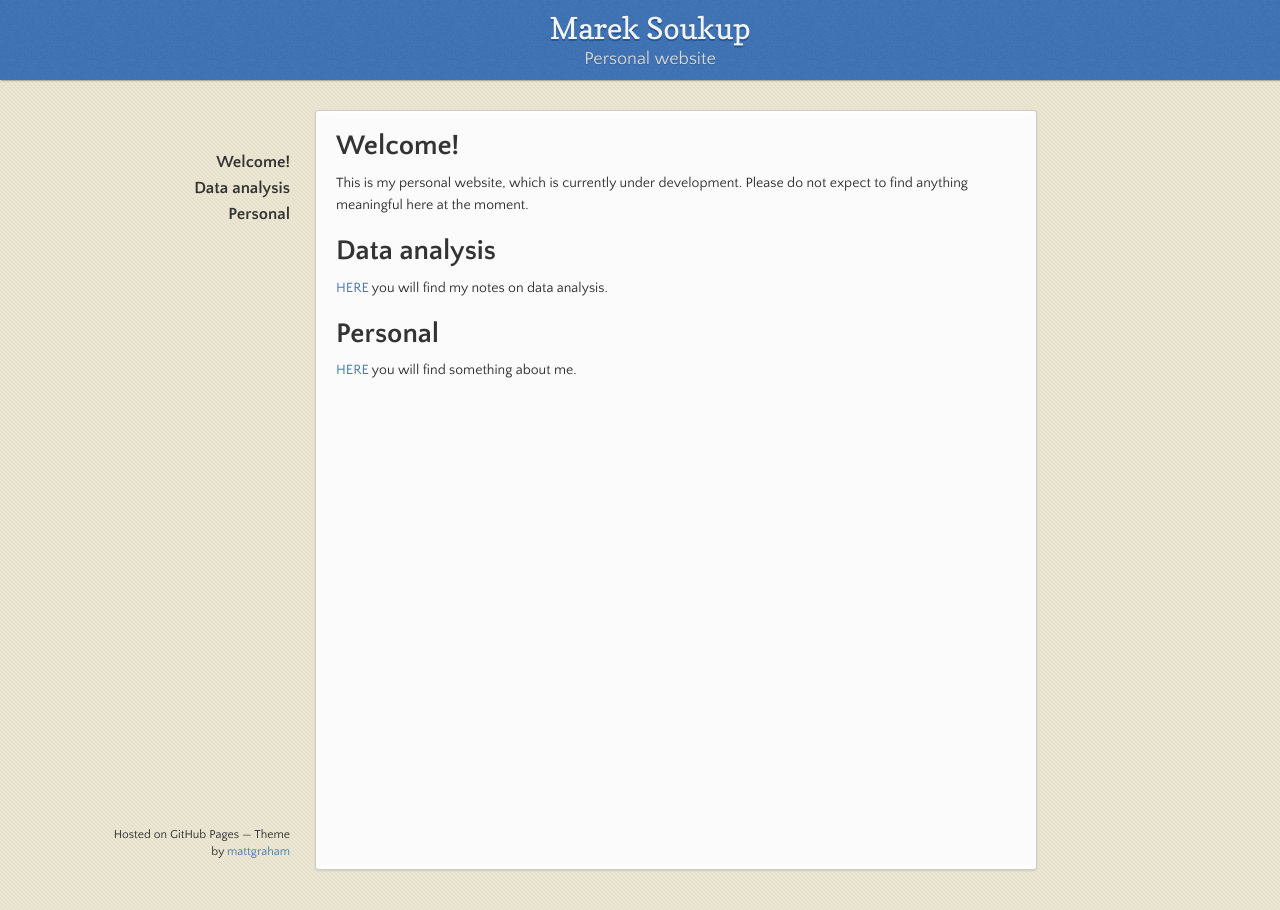
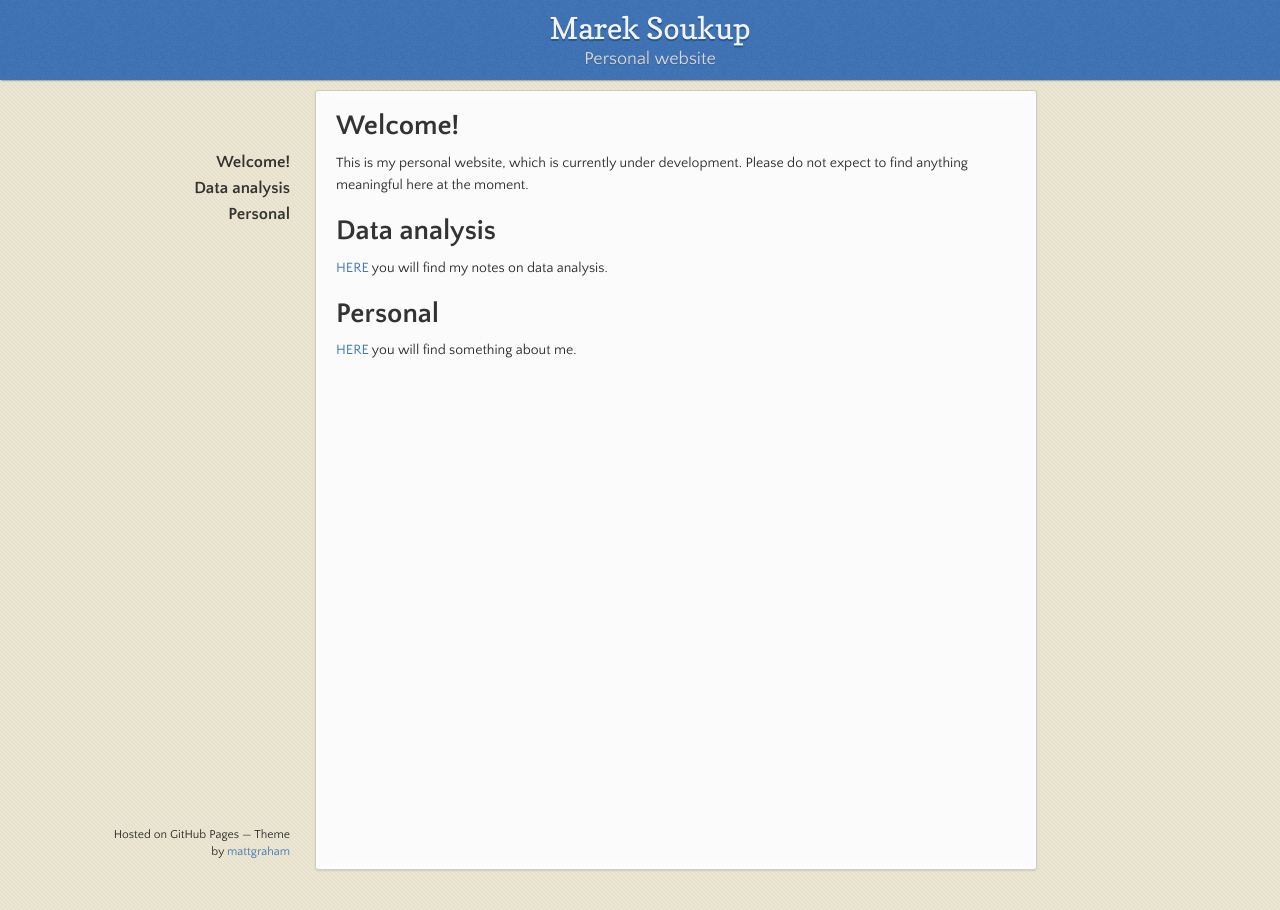
Before and after one commit to soukupmarek-edin/soukupmarek-edin.github.io, a Jekyll site: the page built from index.md, in a window 1280 px wide. Built offline with Jekyll 4.4.1, drawn with Linux system fonts in a browser that asks for light colours; Markdown is read by kramdown in place of the engine named in the settings; our own code applies the rules of GitHub Pages for plain Markdown files.

Commit message:
Update jekyll-theme-leap-day.scss

```diff
--- a/_sass/jekyll-theme-leap-day.scss
+++ b/_sass/jekyll-theme-leap-day.scss
@@ -274,7 +274,7 @@ section {
   width:680px;
   padding: 20px 20px 50px 20px;
   margin: 10px 0;
-  margin-top: 110px;
+  margin-top: 90px;
   position:relative;
   background: #fbfbfb;
   border-radius: 3px;
```
